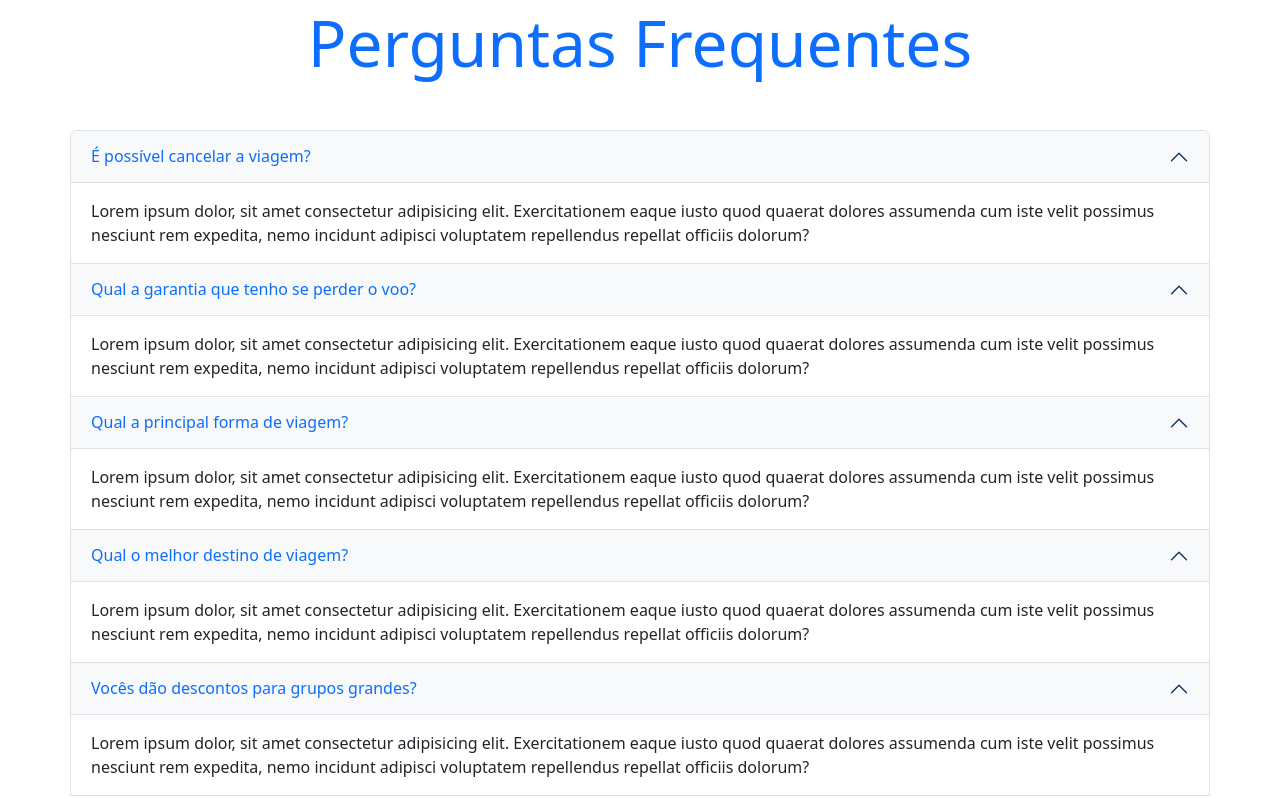
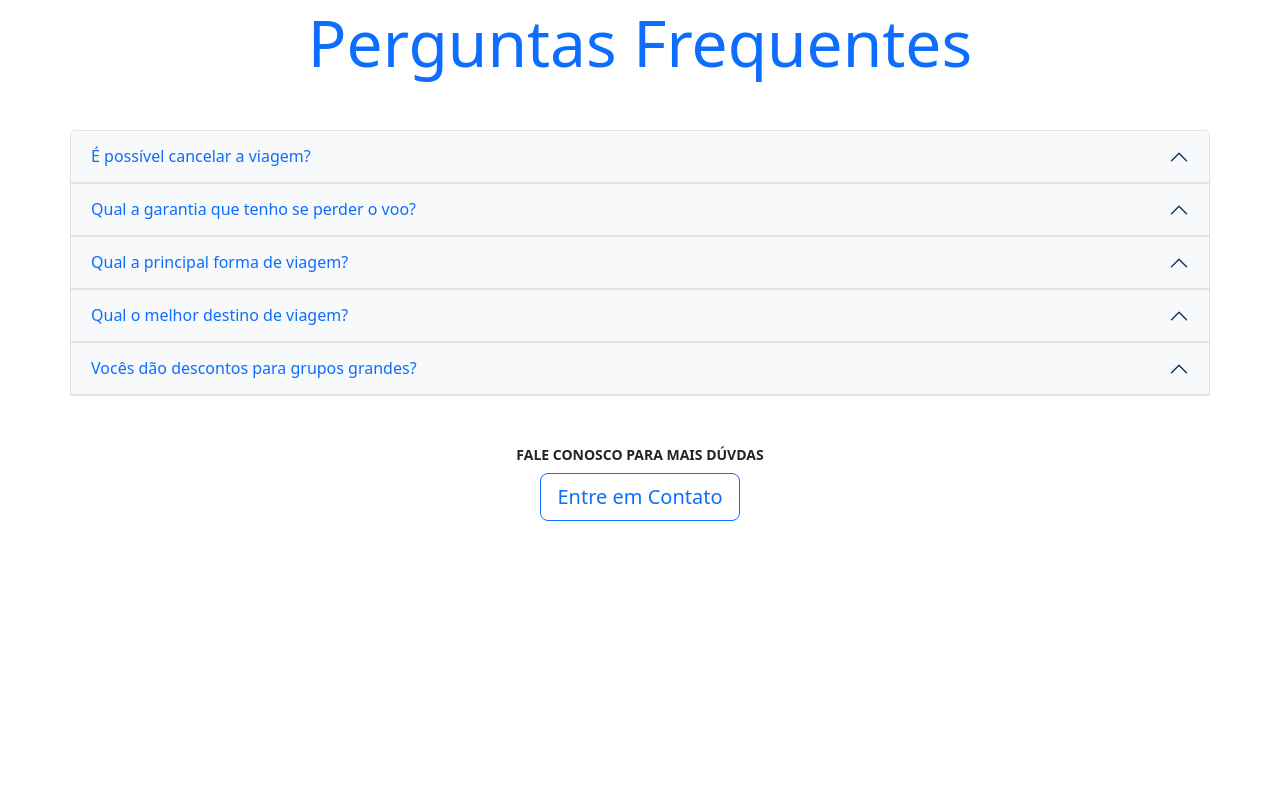
Before and after one commit to guioliveirx/caravan-bootstrap, a plain HTML site: page index.html in a window 1280 px wide. Shown: the part 2005-2804 px from the top of the page. Drawn offline with Linux system fonts and the light colour scheme.

```diff
--- a/index.html
+++ b/index.html
@@ -218,7 +218,7 @@
                 <span class="text-uppercase h6 d-block">Ainda está com dúvidas?</span>
                 <h2 class="display-3 text-primary">Perguntas Frequentes</h2>
             </div>
-            <div id="accordion-main" class="row row-cols-1 justify-content-center accordion">
+            <div id="accordion-main" class="row row-cols-1 justify-content-center accordion px-md-0 px-3">
                 <div class="col accordion-item p-0 ">
                     <h2 class="accordion-header">
                         <button class="accordion-button bg-light text-primary " type="button" data-bs-toggle="collapse"
@@ -226,7 +226,7 @@
                             É possível cancelar a viagem?
                         </button>
                     </h2>
-                    <div id="collapseOne" class="accordion-collapse collapse show" data-bs-parent="#accordion-main">
+                    <div id="collapseOne" class="accordion-collapse collapse " data-bs-parent="#accordion-main">
                         <div class="accordion-body">
                             Lorem ipsum dolor, sit amet consectetur adipisicing elit. Exercitationem eaque iusto quod
                             quaerat dolores assumenda cum iste velit possimus nesciunt rem expedita, nemo incidunt
@@ -241,7 +241,7 @@
                             Qual a garantia que tenho se perder o voo?
                         </button>
                     </h2>
-                    <div id="collapseTwo" class="accordion-collapse collapse show" data-bs-parent="#accordion-main">
+                    <div id="collapseTwo" class="accordion-collapse collapse " data-bs-parent="#accordion-main">
                         <div class="accordion-body">
                             Lorem ipsum dolor, sit amet consectetur adipisicing elit. Exercitationem eaque iusto quod
                             quaerat dolores assumenda cum iste velit possimus nesciunt rem expedita, nemo incidunt
@@ -256,7 +256,7 @@
                             Qual a principal forma de viagem?
                         </button>
                     </h2>
-                    <div id="collapseThree" class="accordion-collapse collapse show" data-bs-parent="#accordion-main">
+                    <div id="collapseThree" class="accordion-collapse collapse" data-bs-parent="#accordion-main">
                         <div class="accordion-body">
                             Lorem ipsum dolor, sit amet consectetur adipisicing elit. Exercitationem eaque iusto quod
                             quaerat dolores assumenda cum iste velit possimus nesciunt rem expedita, nemo incidunt
@@ -271,7 +271,7 @@
                             Qual o melhor destino de viagem?
                         </button>
                     </h2>
-                    <div id="collapseFor" class="accordion-collapse collapse show" data-bs-parent="#accordion-main">
+                    <div id="collapseFor" class="accordion-collapse collapse " data-bs-parent="#accordion-main">
                         <div class="accordion-body">
                             Lorem ipsum dolor, sit amet consectetur adipisicing elit. Exercitationem eaque iusto quod
                             quaerat dolores assumenda cum iste velit possimus nesciunt rem expedita, nemo incidunt
@@ -286,7 +286,7 @@
                             Vocês dão descontos para grupos grandes?
                         </button>
                     </h2>
-                    <div id="collapseFive" class="accordion-collapse collapse show" data-bs-parent="#accordion-main">
+                    <div id="collapseFive" class="accordion-collapse collapse " data-bs-parent="#accordion-main">
                         <div class="accordion-body">
                             Lorem ipsum dolor, sit amet consectetur adipisicing elit. Exercitationem eaque iusto quod
                             quaerat dolores assumenda cum iste velit possimus nesciunt rem expedita, nemo incidunt
```
